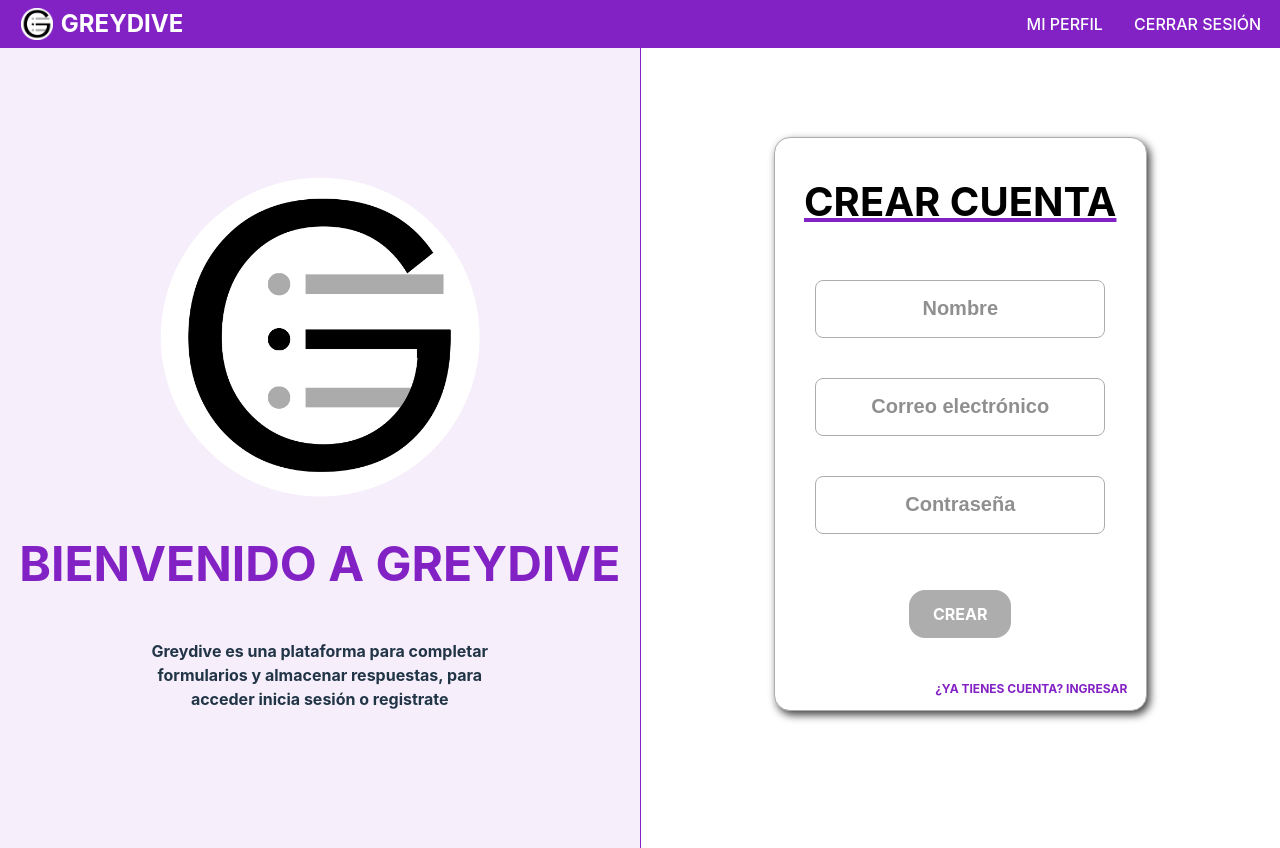
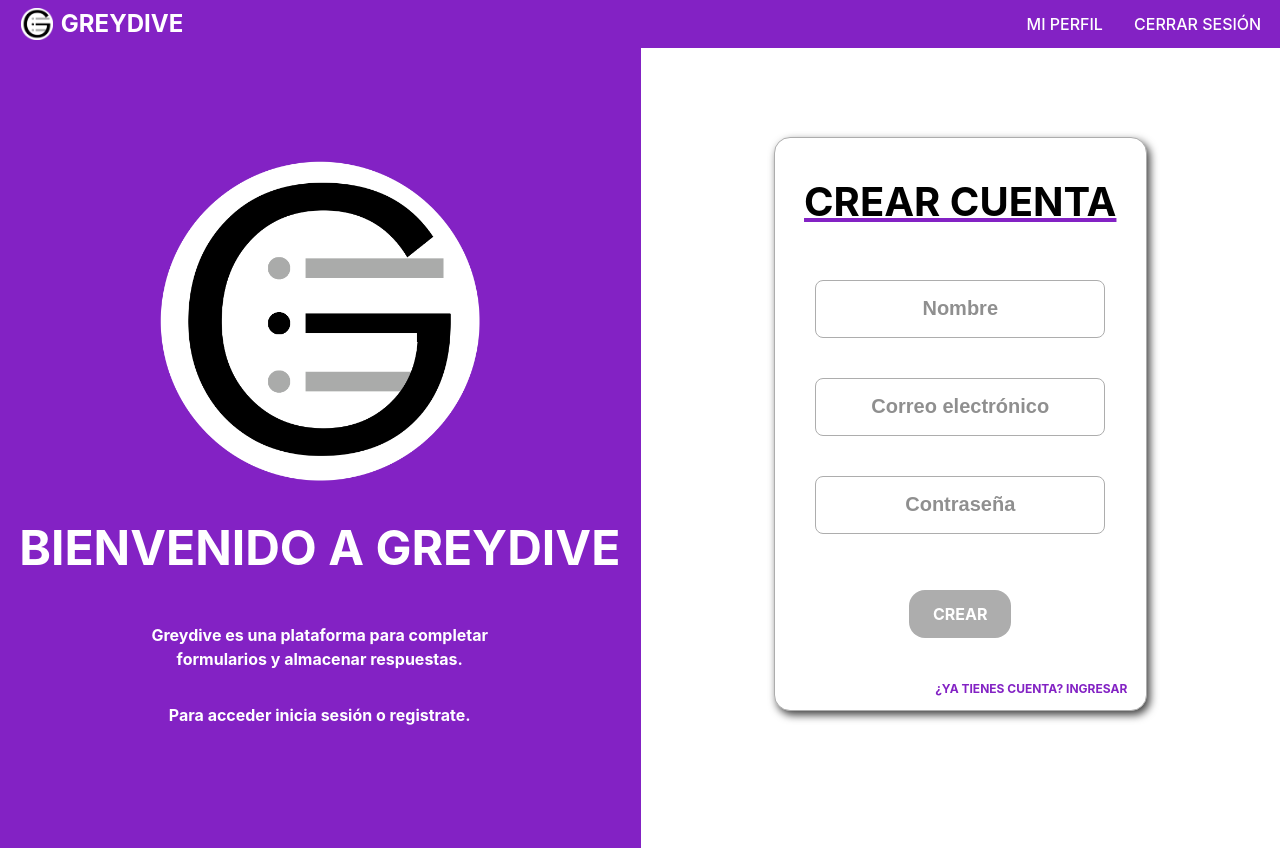
Before and after one commit to SofiDubrowsky/Client-Greydive, a React (Vite) app: page /singUp in a window 1280 px wide. Built offline with nearby package versions, Linux system fonts and the light colour scheme.

Commit message:
colores, frase login

```diff
--- a/src/Views/Login/Login.jsx
+++ b/src/Views/Login/Login.jsx
@@ -96,7 +96,8 @@ const Login = () => {
       <div className={style.column}>
         <img src={image} alt="" />
         <h1 style={{ fontSize: "6vh", color: "white" }}>BIENVENIDO A GREYDIVE</h1>
-        <p style={{ fontSize: "2vh", marginRight: "11vw", marginLeft: "11vw", fontWeight: "bold", color: "white" }}>Greydive es una plataforma para completar formularios y almacenar respuestas, para acceder inicia sesión o registrate</p>
+        <p style={{ fontSize: "2vh", marginRight: "11vw", marginLeft: "11vw", fontWeight: "bold", color: "white" }}>Greydive es una plataforma para completar formularios y almacenar respuestas. </p>
+        <p style={{ fontSize: "2vh", marginRight: "11vw", marginLeft: "11vw", fontWeight: "bold", color: "white" }}>Para acceder inicia sesión o registrate.</p>
       </div>
 
       <div className={style.col}>
--- a/src/Views/SingUp/SingUp.jsx
+++ b/src/Views/SingUp/SingUp.jsx
@@ -106,8 +106,9 @@ const SingUp = () => {
         <div className={style.container}>
             <div className={style.column}>
                 <img src={image} alt="" />
-                <h1 style={{ fontSize: "6vh", color: "rgb(131, 34, 196)" }}>BIENVENIDO A GREYDIVE</h1>
-                <p style={{ fontSize: "2vh", marginRight: "11vw", marginLeft: "11vw", fontWeight: "bold" }}>Greydive es una plataforma para completar formularios y almacenar respuestas, para acceder inicia sesión o registrate</p>
+                <h1 style={{ fontSize: "6vh", color: "white" }}>BIENVENIDO A GREYDIVE</h1>
+                <p style={{ fontSize: "2vh", marginRight: "11vw", marginLeft: "11vw", fontWeight: "bold", color: "white" }}>Greydive es una plataforma para completar formularios y almacenar respuestas. </p>
+                <p style={{ fontSize: "2vh", marginRight: "11vw", marginLeft: "11vw", fontWeight: "bold", color: "white" }}>Para acceder inicia sesión o registrate.</p>
             </div>
             <div className={style.col}>
                 <form className={style.form} onSubmit={handleSubmit}>
--- a/src/Views/SingUp/SingUp.module.css
+++ b/src/Views/SingUp/SingUp.module.css
@@ -18,7 +18,7 @@ body {
   align-items: center;
   height: 100vh;
   border-right: solid 1px rgb(131, 34, 196);
-  background-color:rgba(131, 34, 196, 0.075);
+  background-color:rgb(131, 34, 196);
 }
 .col{
   display: flex;
```
